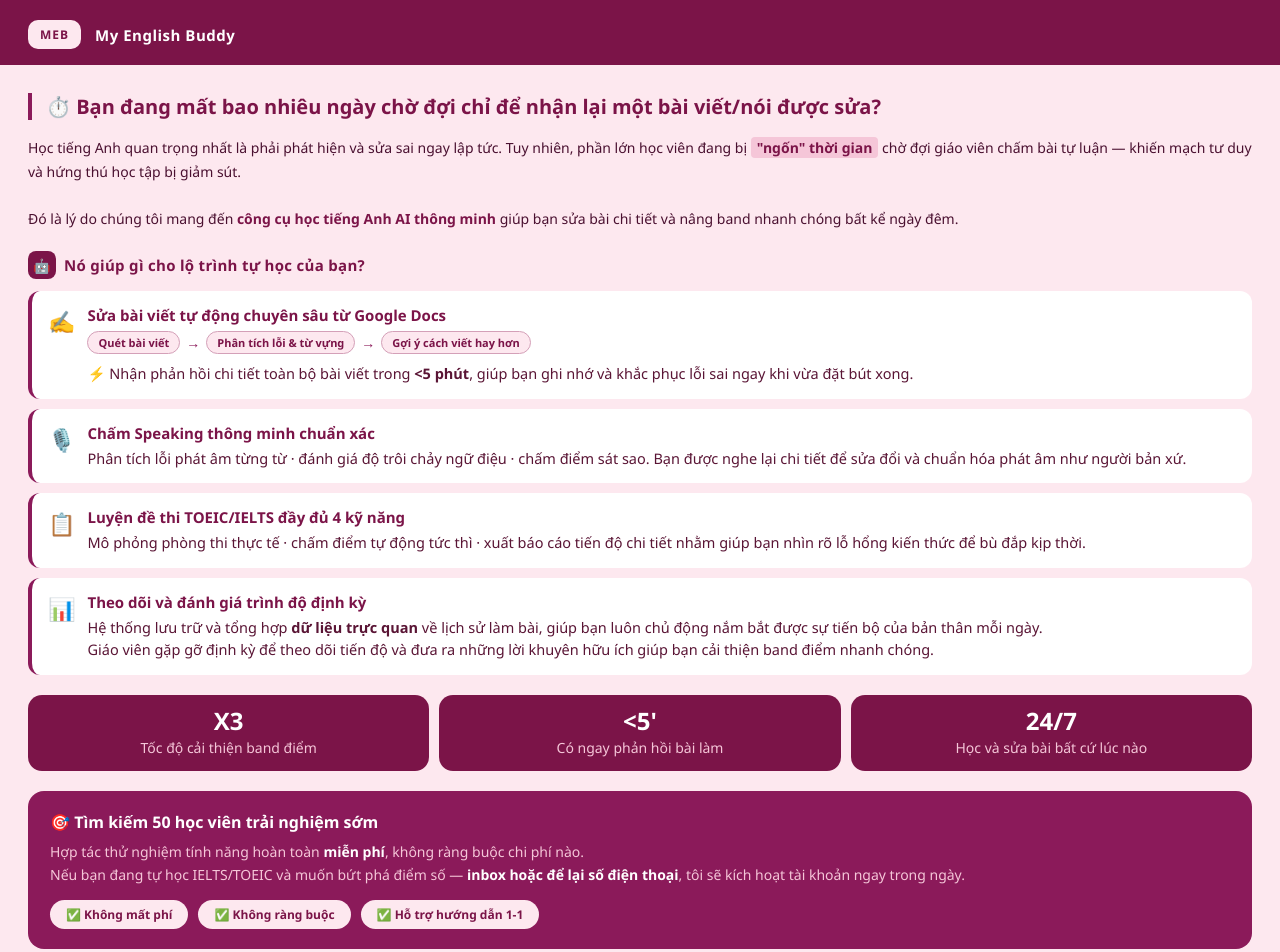
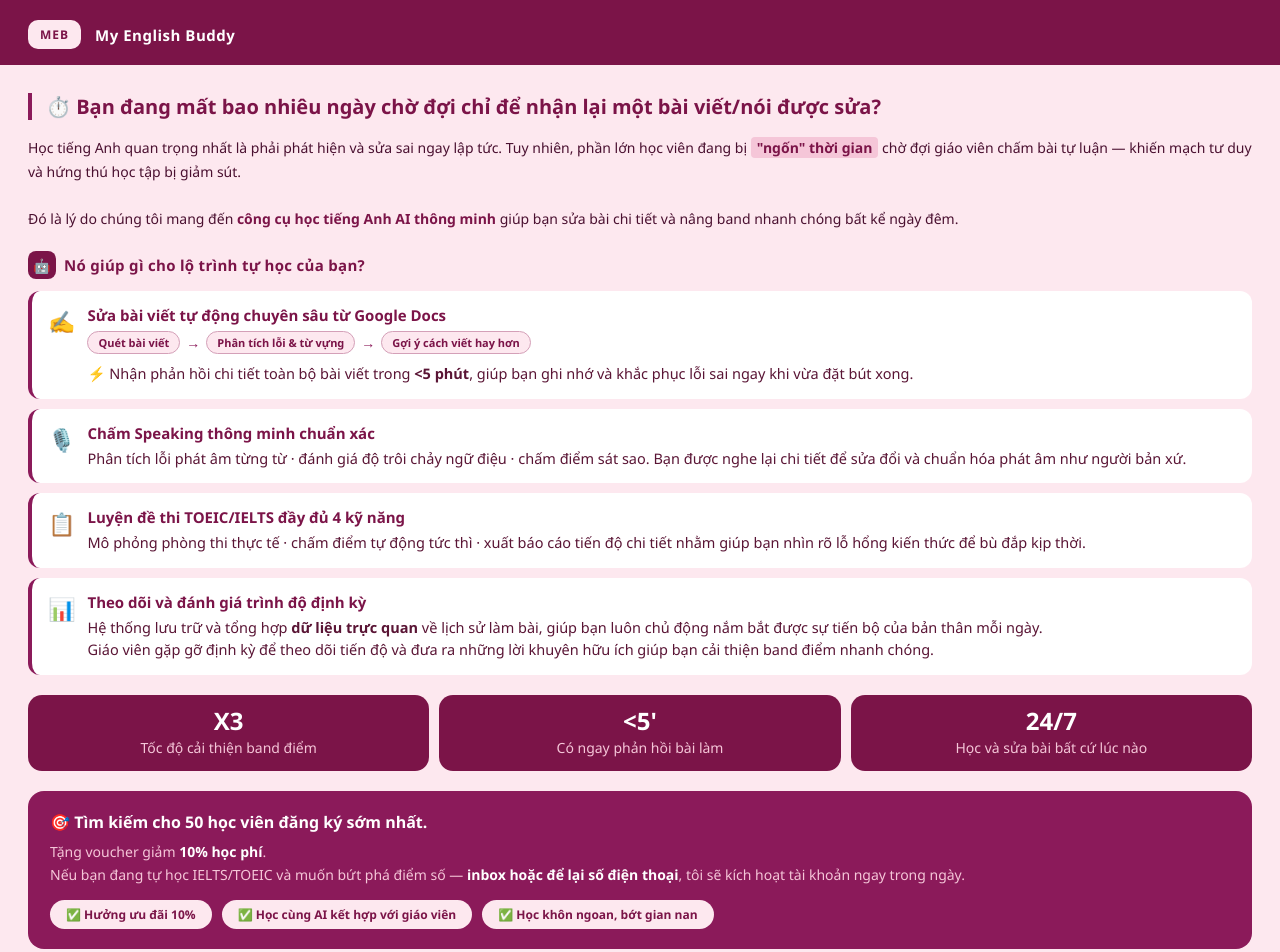
Before and after one commit to hapthse05058/auto-check-exercise-website, a React (Vite) app: page /personal in a window 1280 px wide. Shown: the top 952 px of the page. Built offline with nearby package versions, Linux system fonts and the light colour scheme; no server answers.

Commit message:
edit content

```diff
--- a/src/pages/LandingPagePersonal.jsx
+++ b/src/pages/LandingPagePersonal.jsx
@@ -314,9 +314,9 @@ export default function LandingPagePersonal() {
 
                     {/* CTA (Đổi số lượng trung tâm thành số lượng học viên) */}
                     <div className="pm-cta">
-                        <div className="pm-cta-title">🎯 Tìm kiếm 50 học viên trải nghiệm sớm</div>
+                        <div className="pm-cta-title">🎯 Tìm kiếm cho 50 học viên đăng ký sớm nhất.</div>
                         <div className="pm-cta-desc">
-                            Hợp tác thử nghiệm tính năng hoàn toàn <strong style={{ color: "#fff" }}>miễn phí</strong>, không ràng buộc chi phí nào.
+                            Tặng voucher giảm <strong style={{ color: "#fff" }}>10% học phí</strong>.
                             <br />
                             Nếu bạn đang tự học IELTS/TOEIC và muốn bứt phá điểm số —{" "}
                             <strong style={{ color: "#fff" }}>
@@ -325,9 +325,9 @@ export default function LandingPagePersonal() {
                             , tôi sẽ kích hoạt tài khoản ngay trong ngày.
                         </div>
                         <div className="pm-cta-badges">
-                            <span className="pm-cta-badge">✅ Không mất phí</span>
-                            <span className="pm-cta-badge">✅ Không ràng buộc</span>
-                            <span className="pm-cta-badge">✅ Hỗ trợ hướng dẫn 1-1</span>
+                            <span className="pm-cta-badge">✅ Hưởng ưu đãi 10%</span>
+                            <span className="pm-cta-badge">✅ Học cùng AI kết hợp với giáo viên</span>
+                            <span className="pm-cta-badge">✅ Học khôn ngoan, bớt gian nan</span>
                         </div>
                     </div>
 
```
